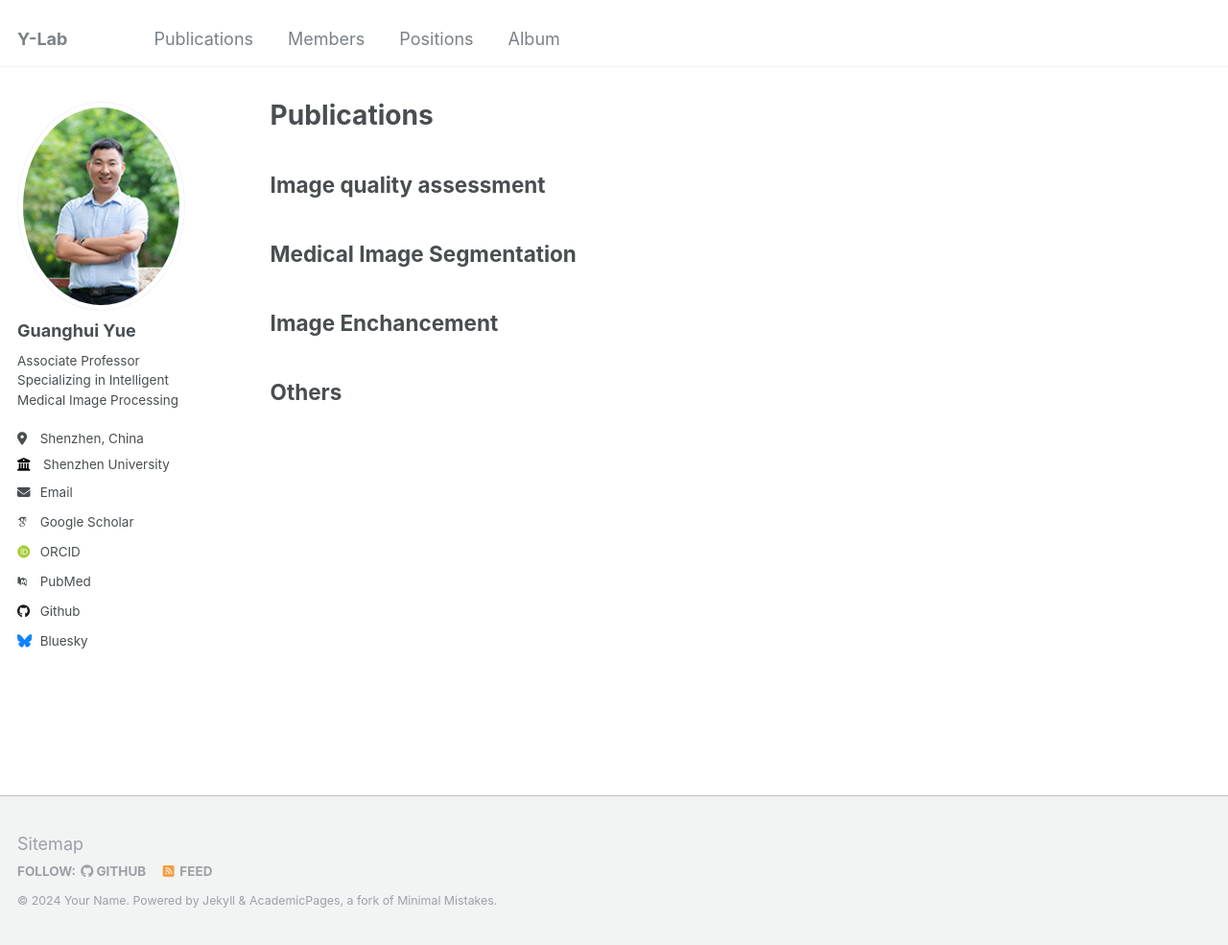
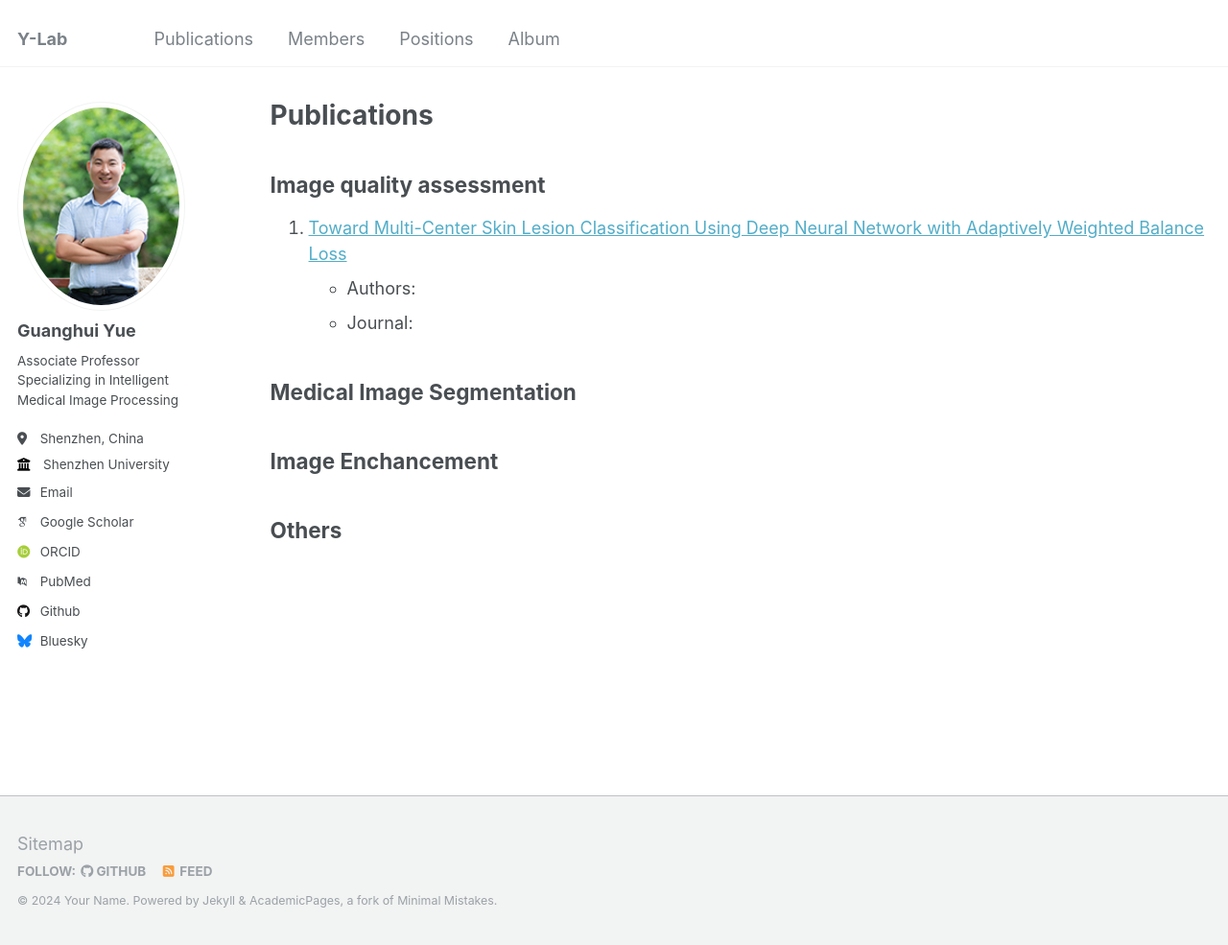
Before and after one commit to Guanghui-Yue/Guanghui-Yue.github.io, a Jekyll site: the page built from _pages/publication.md, in a window 1280 px wide and 985 px high. Shown: the whole window at 96% size. Built offline with Jekyll 4.4.1, drawn with Linux system fonts in a browser that asks for light colours; some web fonts are replaced.

Commit message:
Update publication.md

```diff
--- a/_pages/publication.md
+++ b/_pages/publication.md
@@ -6,7 +6,9 @@ author_profile: true
 ---
 
 ## Image quality assessment
-
+1. [Toward Multi-Center Skin Lesion Classification Using Deep Neural Network with Adaptively Weighted Balance Loss](Toward Multi-Center Skin Lesion Classification Using Deep Neural Network with Adaptively Weighted Balance Loss)
+   - Authors:
+   - Journal:
 
 ## Medical Image Segmentation
 
```
